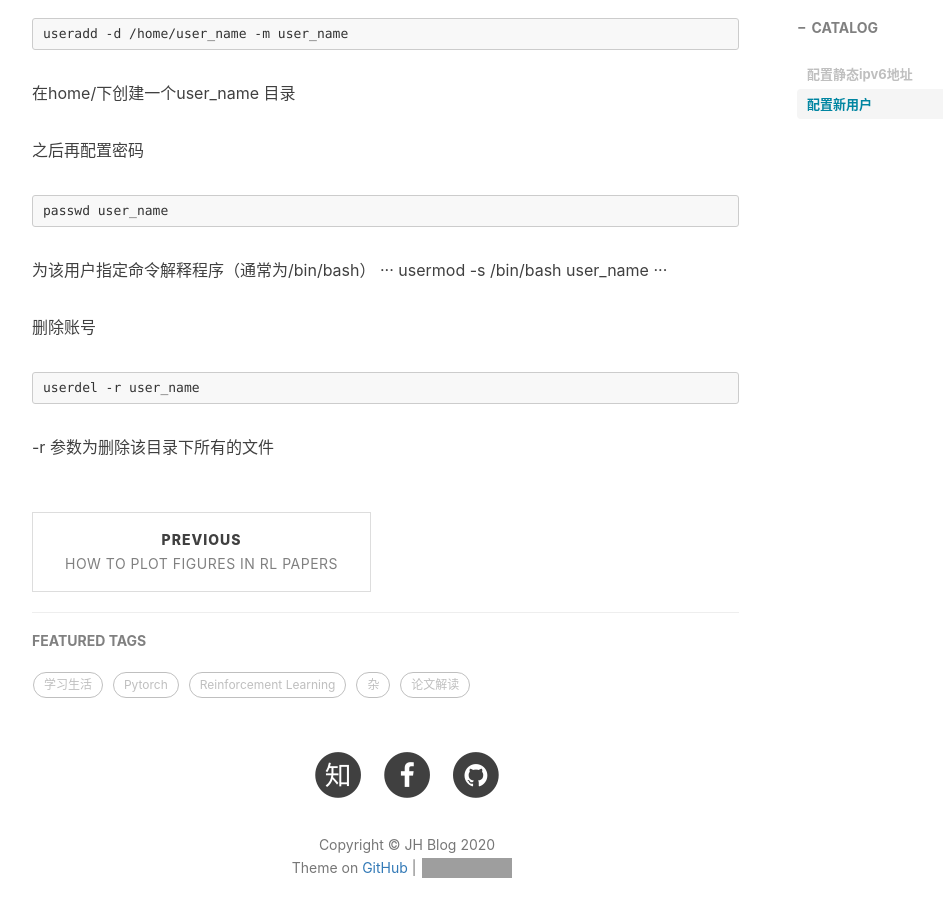
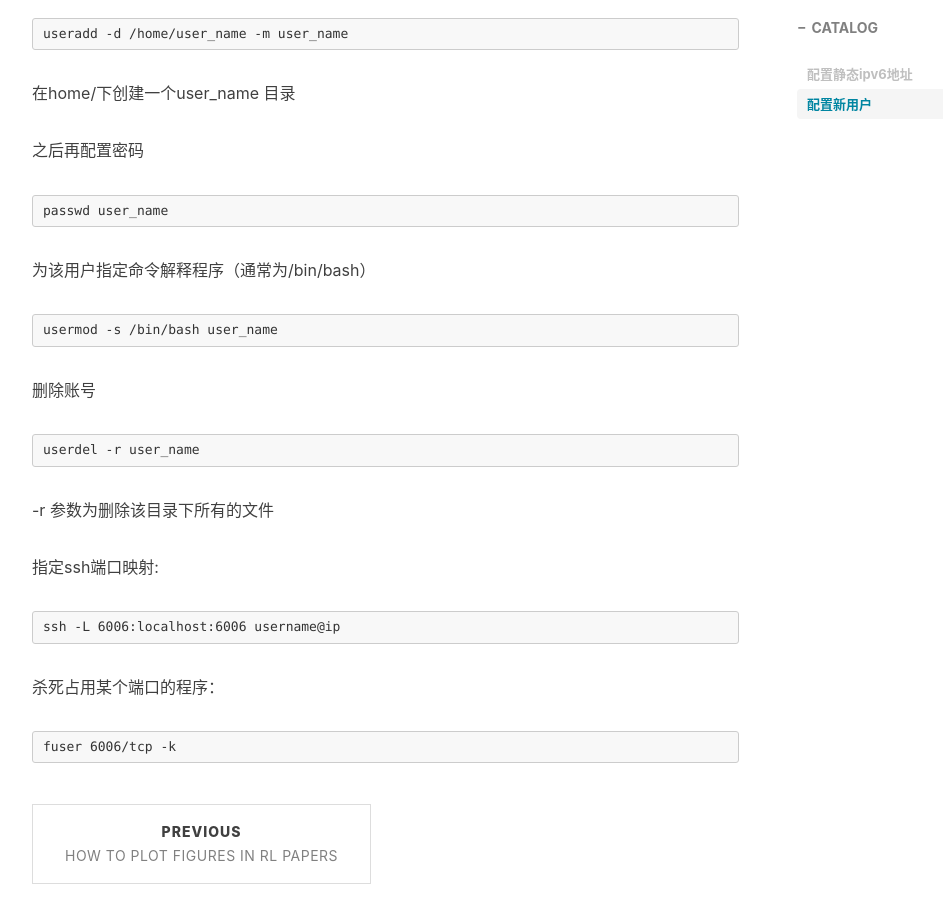
Before and after one commit to sweetice/previous_blog, a Jekyll site: the page built from _posts/2019-12-25-Config_static_ipv6.md, in a window 1280 px wide and 900 px high, scrolled down 1038 px. Shown: the whole window, without its empty margins (233-1176 px from the left). Built offline with Jekyll 4.4.1, drawn with Linux system fonts in a browser that asks for light colours; nearby versions of some CDN libraries; comment, search, counter and statistics services are not loaded; grey boxes are pictures that could not be loaded.

Commit message:
Update 2019-12-25-Config_static_ipv6.md

````diff
--- a/_posts/2019-12-25-Config_static_ipv6.md
+++ b/_posts/2019-12-25-Config_static_ipv6.md
@@ -37,12 +37,23 @@ passwd user_name
 ```
 
 为该用户指定命令解释程序（通常为/bin/bash）
-···
+```
 usermod -s /bin/bash user_name
-···
+```
 
 删除账号
 ```
 userdel -r user_name
 ```
 -r 参数为删除该目录下所有的文件
+
+
+指定ssh端口映射:
+```
+ssh -L 6006:localhost:6006 username@ip
+```
+
+杀死占用某个端口的程序：
+```
+fuser 6006/tcp -k
+```
````
